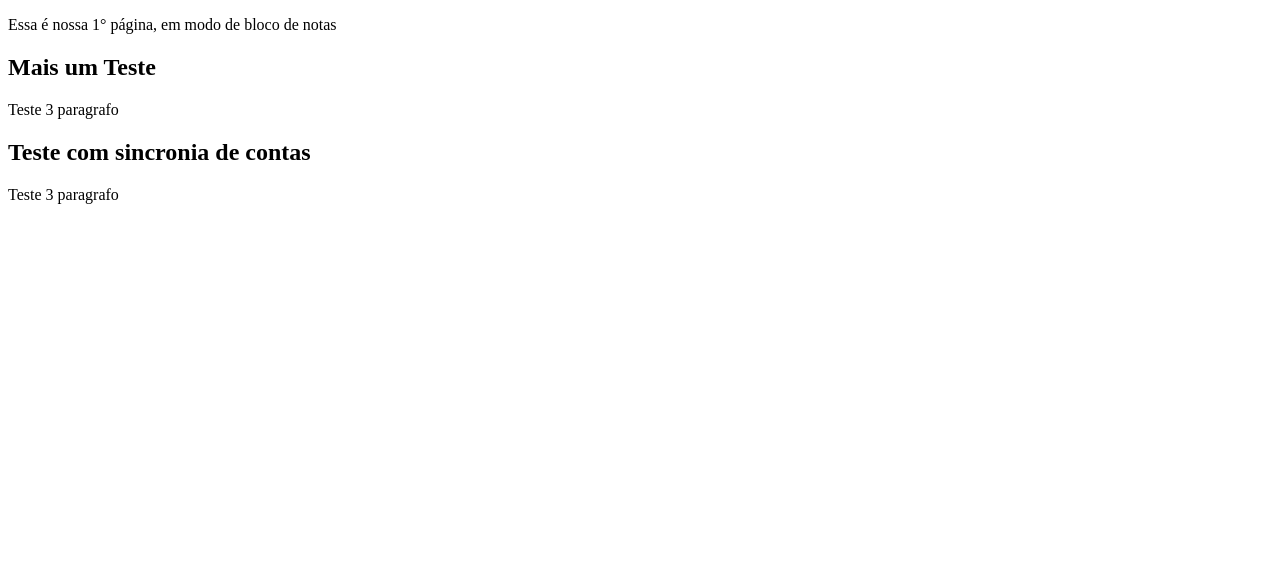
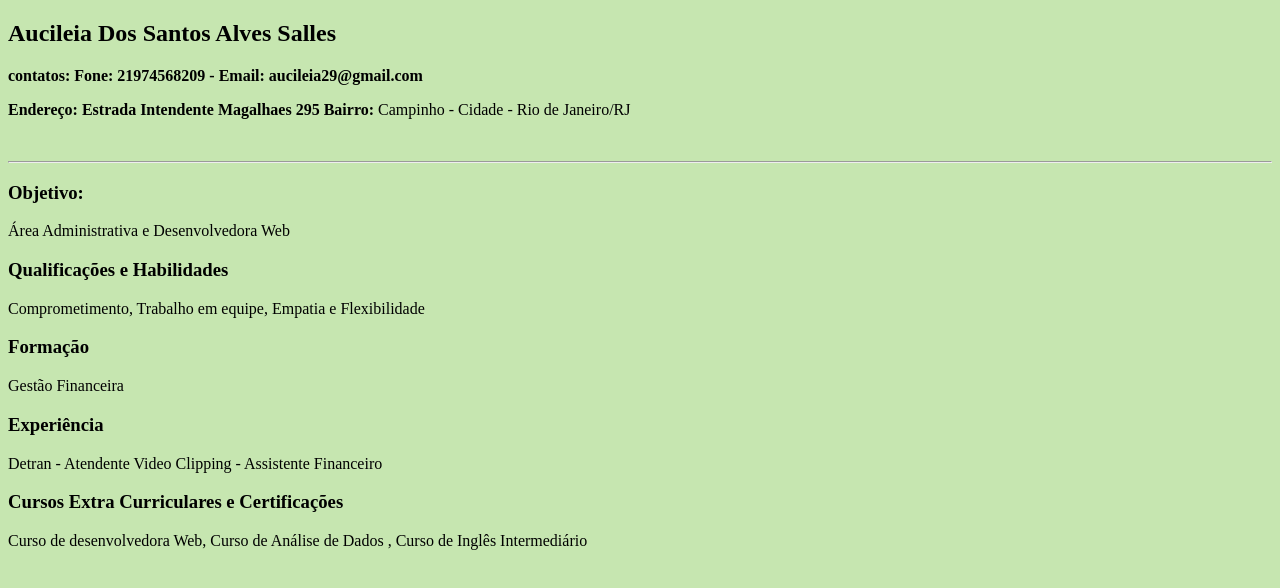
Before and after one commit to aucileia810/assincrono, a plain HTML site: page index.html in a window 1280 px wide. Drawn offline with Linux system fonts and the light colour scheme.

Commit message:
update
Exemplo do curriculo

```diff
--- a/index.html
+++ b/index.html
@@ -1,18 +1,26 @@
 <!Doctype html>
 <html>
 <head>
-        <title>Minha Primeira Página HTML</title>
+
+        <title>Meu Primeiro curriculo HTML</title>
 </head>
-<body>
-        <h1Primeira Páginas das Alunas Assíncronas</h1>
-        <p>Essa é nossa 1° página, em modo de bloco de notas</p>
+<body style="background-color:rgb(198, 230, 176);">
+
+        <h2>Aucileia Dos Santos Alves Salles</h2>
+        <p><b>contatos:  <b> Fone: 21974568209 - Email: aucileia29@gmail.com </p>
+        <p></b>Endereço: Estrada Intendente Magalhaes 295 Bairro: </b>Campinho - Cidade - Rio de Janeiro/RJ </p>
+        <br>
+        <hr>
+        <h3>Objetivo: </h3>
+        Área Administrativa e Desenvolvedora Web
+        <h3>Qualificações e Habilidades</h3>
+        Comprometimento, Trabalho em equipe, Empatia e
+        Flexibilidade
+        <h3>Formação</h3>
+        Gestão Financeira
+        <h3>Experiência</h3>
+        Detran - Atendente Video Clipping - Assistente Financeiro
+        <h3>Cursos Extra Curriculares e Certificações</h3>
+        Curso de desenvolvedora Web, Curso de Análise de Dados , Curso de Inglês Intermediário
 </body>
 </html>
-<h2>Mais um Teste</h2>
-<p> Teste 3 paragrafo</p>
-</body>
-</html>
-<h2>Teste com sincronia de contas</h2>
-<p>Teste 3 paragrafo</p>
-</body>
-</html>
```
